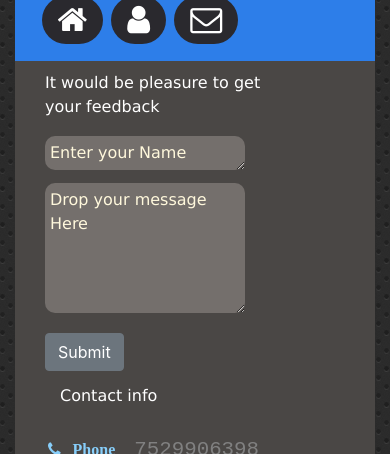
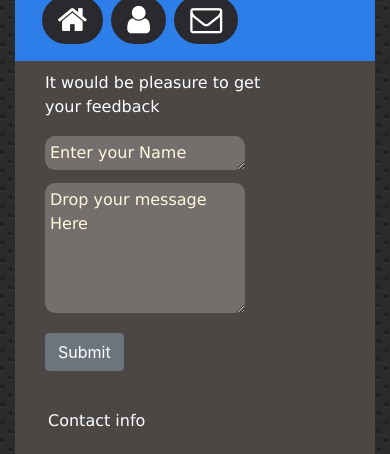
Before and after one commit to mjontop/resume, a plain HTML site: page portfolio/index.html in a window 390 px wide. Both pictures are taken after a click on the icon 206 px from the left and 410 px from the top of the page. Shown: the part 390-844 px from the top of the page. Drawn offline with nearby package versions, Linux system fonts and the light colour scheme.

Commit message:
small screen css changed

```diff
--- a/portfolio/index.html
+++ b/portfolio/index.html
@@ -80,8 +80,9 @@
                                     </div>
 
                                     <div class="col-12 col-md-6 " style=" width:20px;">
-                                        <p class="col-12 " style="font-family:Verdana, Geneva, Tahoma, sans-serif;">Contact info</p>
-                                        <p class="info">
+                                        <p class="col-12 " style="font-family:Verdana, Geneva, Tahoma, sans-serif;margin-left:-12px; margin-top:25px;">Contact info</p>
+                                        <div class="col-12 row ml-2">
+                                            <p class="info d-block">
                                                 <span>
                                                     <i class="col-12  fa fa-phone " style="font-size:1rem; display:inline; margin-left:-12px;">
                                                         <b class="ml-2">Phone</b>
@@ -90,7 +91,6 @@
 
                                                 <a href="tel:7529906398"> 7529906398</a>
                                             </p>
-
                                             <p class="info">
                                                 <span>
                                                     <i class="col-12  fa fa-home " style="font-size:1rem; display:inline; margin-left:-12px;">
@@ -117,6 +117,7 @@
                         </div>
                     </div>
                 </div>
+            </div>
 
             <div id="bottom" class="container">
                 <div class="bottom row ">
```
Lines whose indentation alone changed are shown as unchanged.
